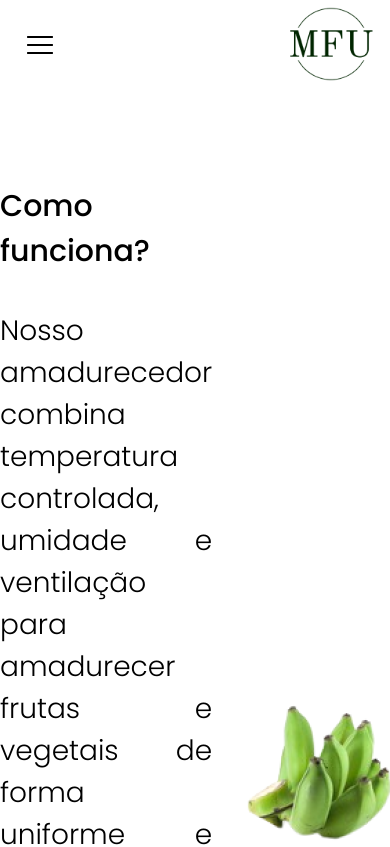
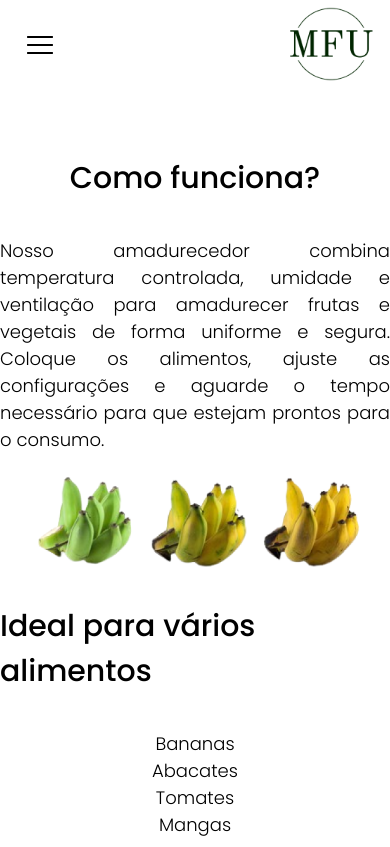
Before and after one commit to wellingtondonodo/site-MFU, a React (Vite) app: page /funcionamento in a window 390 px wide. Shown: the top 847 px of the page. Built offline with nearby package versions, Linux system fonts and the light colour scheme.

Commit message:
Página Funcionamento Mobile

```diff
--- a/src/styles/Funcionamento.styles.js
+++ b/src/styles/Funcionamento.styles.js
@@ -56,4 +56,35 @@ export const PaginaFuncionamento = styled.main`
         align-items: center;
         gap: 3rem;
     }
+
+    @media (width <= 480px){
+        section{
+            padding-block: 4rem;
+        }
+
+        #parte1{
+            flex-direction: column;
+            align-items: center;
+            margin-bottom: 1rem;
+
+            div{
+                p{
+                    font-size: 1.125rem;
+                    max-width: 25.75rem;
+                }
+            }
+
+            img{
+                width: 22.5rem;
+            }
+        }
+
+        #parte2{
+            gap: 2.25rem;
+
+            img{
+                max-width: 19.25rem;
+            }
+        }
+    }
 `
```
